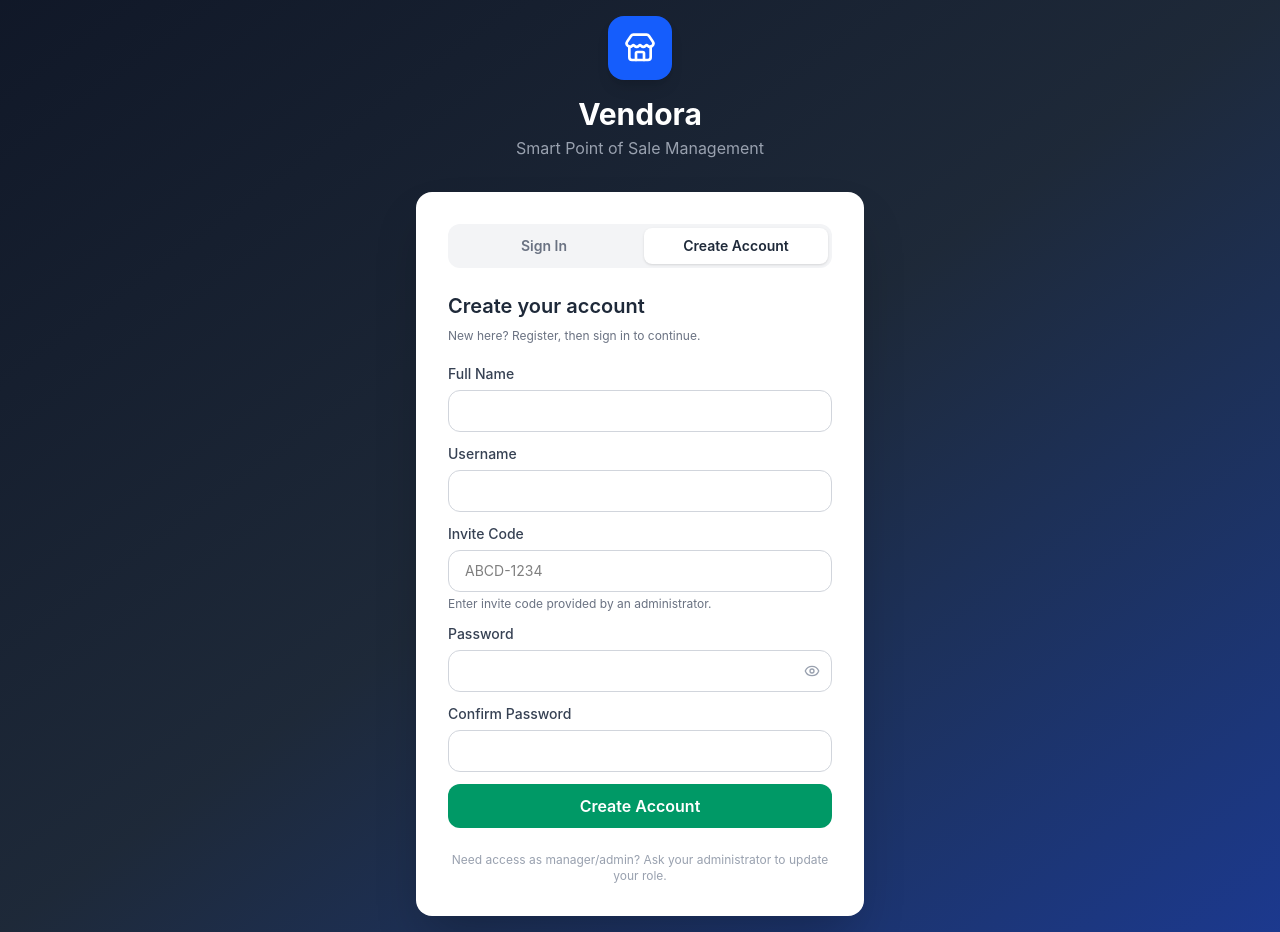
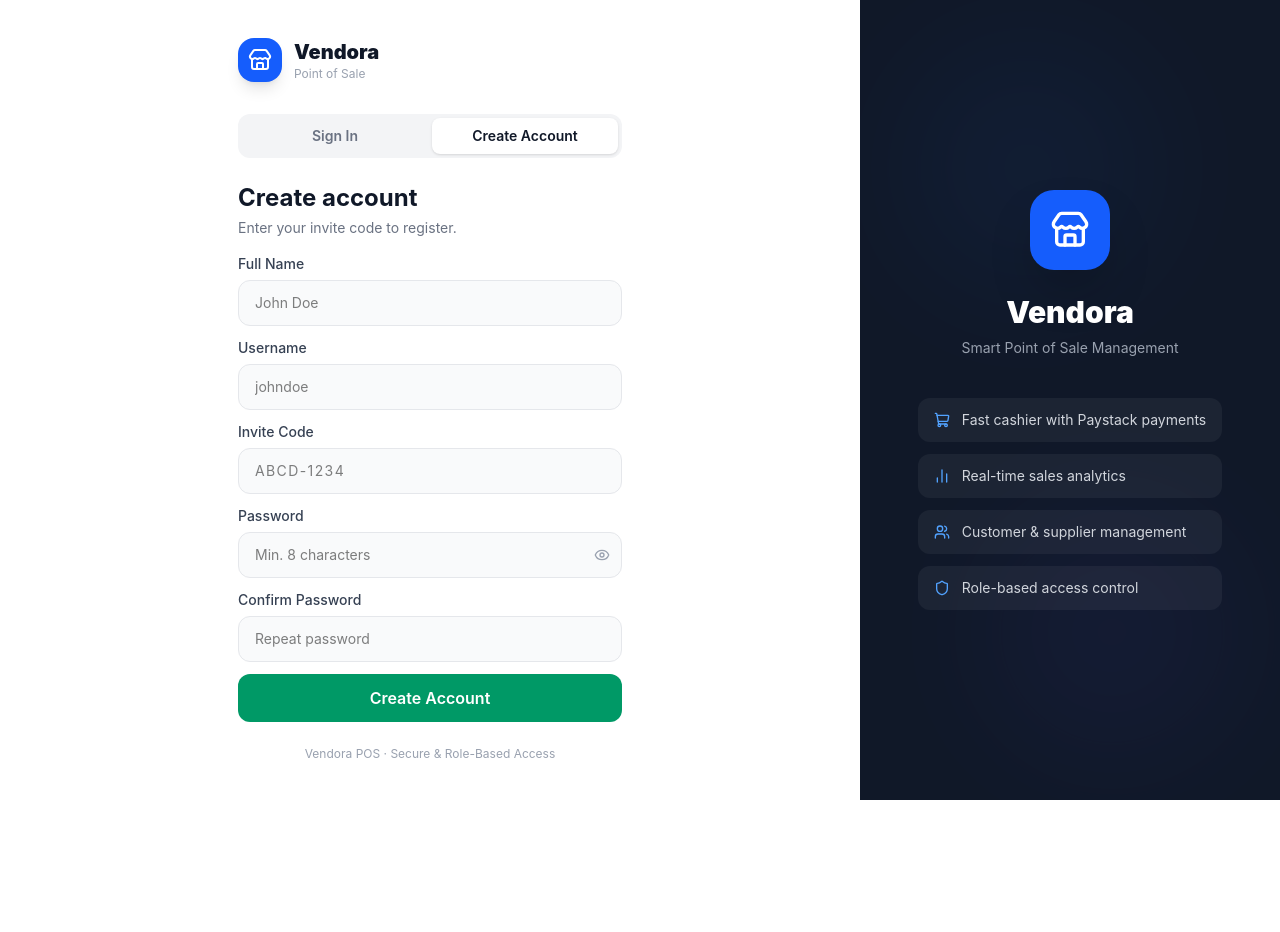
Before and after one commit to AmassTechHub/Vendora, a React (Vite) app in the folder frontend/: page /login in a window 1280 px wide. Both pictures are taken after typing "Sample", "Sample123" into the empty fields and a click on the button "Create Account". After the commit the page ends 800 px from the top, so only its background shows below. Built offline with nearby package versions, Linux system fonts and the light colour scheme; no server answers.

Commit message:
fix: login page - invite code not required for first account, full form visible, better layout with branding panel

```diff
--- a/frontend/src/pages/Login.jsx
+++ b/frontend/src/pages/Login.jsx
@@ -3,16 +3,12 @@
 import { useAuth } from '../context/AuthContext';
 import api from '../api/axios';
 import toast from 'react-hot-toast';
-import { Store, Eye, EyeOff } from 'lucide-react';
+import { Store, Eye, EyeOff, ShoppingCart, BarChart2, Users, Shield } from 'lucide-react';
 
 export default function Login() {
   const [form, setForm] = useState({ username: '', password: '' });
   const [registerForm, setRegisterForm] = useState({
-    username: '',
-    fullName: '',
-    password: '',
-    confirmPassword: '',
-    inviteCode: '',
+    username: '', fullName: '', password: '', confirmPassword: '', inviteCode: '',
   });
   const [loading, setLoading] = useState(false);
   const [showPass, setShowPass] = useState(false);
@@ -24,17 +20,10 @@
   const navigate = useNavigate();
 
   useEffect(() => {
-    const loadStatus = async () => {
-      try {
-        const { data } = await api.get('/auth/status');
+    api.get('/auth/status').then(({ data }) => {
       setHasUsers(Boolean(data?.hasUsers));
       setSignupEnabled(data?.publicSignupEnabled !== false);
-      } catch {
-        setHasUsers(true);
-        setSignupEnabled(true);
-      }
-    };
-    loadStatus();
+    }).catch(() => {});
   }, []);
 
   const handleSubmit = async (e) => {
@@ -42,37 +31,24 @@
     setLoading(true);
     try {
       const { data } = await api.post('/auth/login', form);
-      login(
-        { id: data.id, fullName: data.fullName, role: data.role },
-        data.token,
-        data.refreshToken
-      );
+      login({ id: data.id, fullName: data.fullName, role: data.role }, data.token, data.refreshToken);
       navigate(data.role === 'CASHIER' ? '/cashier' : '/dashboard');
     } catch (err) {
       toast.error(err.response?.data?.error || 'Invalid username or password');
-    } finally {
-      setLoading(false);
-    }
+    } finally { setLoading(false); }
   };
 
   const handleRegister = async (e) => {
     e.preventDefault();
-    if (registerForm.password.length < 8) {
-      toast.error('Password must be at least 8 characters');
-      return;
-    }
-    if (registerForm.password !== registerForm.confirmPassword) {
-      toast.error('Passwords do not match');
-      return;
-    }
-
+    if (registerForm.password.length < 8) { toast.error('Password must be at least 8 characters'); return; }
+    if (registerForm.password !== registerForm.confirmPassword) { toast.error('Passwords do not match'); return; }
     setLoading(true);
     try {
       const { data } = await api.post('/auth/register', {
         username: registerForm.username.trim(),
         fullName: registerForm.fullName.trim(),
         password: registerForm.password,
-        inviteCode: registerForm.inviteCode.trim(),
+        inviteCode: registerForm.inviteCode.trim() || undefined,
       });
       toast.success(data?.message || 'Account created. Sign in now.');
       setForm({ username: registerForm.username.trim(), password: '' });
@@ -80,188 +56,151 @@
       setMode('signin');
     } catch (err) {
       toast.error(err.response?.data?.error || 'Account creation failed');
-    } finally {
-      setLoading(false);
-    }
+    } finally { setLoading(false); }
   };
 
+  const inputClass = "w-full border border-gray-200 rounded-xl px-4 py-3 text-sm focus:outline-none focus:ring-2 focus:ring-blue-500 focus:border-transparent transition bg-gray-50 focus:bg-white";
+
   return (
-    <div className="min-h-screen bg-linear-to-br from-gray-900 via-gray-800 to-blue-900 flex items-center justify-center p-4">
-      <div className="w-full max-w-md">
-
+    <div className="min-h-screen flex">
+      {/* Left — form */}
+      <div className="flex-1 flex items-center justify-center p-6 bg-white overflow-y-auto">
+        <div className="w-full max-w-sm">
           {/* Logo */}
-        <div className="text-center mb-8">
-          <div className="inline-flex items-center justify-center bg-blue-600 rounded-2xl p-4 mb-4 shadow-lg">
-            <Store size={32} className="text-white" />
+          <div className="flex items-center gap-3 mb-8">
+            <div className="bg-blue-600 rounded-2xl p-2.5 shadow-lg">
+              <Store size={24} className="text-white" />
             </div>
-          <h1 className="text-3xl font-bold text-white">Vendora</h1>
-          <p className="text-gray-400 mt-1">Smart Point of Sale Management</p>
-        </div>
-
-        {/* Card */}
-        <div className="bg-white rounded-2xl shadow-2xl p-8">
-          <div className="mb-6">
-            <div className="flex gap-2 bg-gray-100 p-1 rounded-xl">
-              <button
-                type="button"
-                onClick={() => setMode('signin')}
-                className={`flex-1 py-2 rounded-lg text-sm font-semibold ${
-                  mode === 'signin' ? 'bg-white shadow text-gray-800' : 'text-gray-500'
-                }`}
-              >
-                Sign In
-              </button>
-              <button
-                type="button"
-                onClick={() => setMode('create')}
-                disabled={!signupEnabled}
-                className={`flex-1 py-2 rounded-lg text-sm font-semibold ${
-                  mode === 'create' ? 'bg-white shadow text-gray-800' : 'text-gray-500'
-                } disabled:opacity-50`}
-              >
-                Create Account
-              </button>
+            <div>
+              <h1 className="text-xl font-black text-gray-900">Vendora</h1>
+              <p className="text-xs text-gray-400">Point of Sale</p>
             </div>
           </div>
 
+          {/* Tabs */}
+          <div className="flex gap-1 bg-gray-100 p-1 rounded-xl mb-6">
+            {['signin', 'create'].map(m => (
+              <button key={m} type="button" onClick={() => setMode(m)}
+                disabled={m === 'create' && !signupEnabled}
+                className={`flex-1 py-2 rounded-lg text-sm font-semibold transition-all ${
+                  mode === m ? 'bg-white shadow text-gray-900' : 'text-gray-500 hover:text-gray-700'
+                } disabled:opacity-40`}>
+                {m === 'signin' ? 'Sign In' : 'Create Account'}
+              </button>
+            ))}
+          </div>
+
           {mode === 'signin' ? (
-            <>
-              <h2 className="text-xl font-semibold text-gray-800 mb-6">Sign in to your account</h2>
-
             <form onSubmit={handleSubmit} className="space-y-4">
               <div>
+                <h2 className="text-2xl font-bold text-gray-900 mb-1">Welcome back</h2>
+                <p className="text-sm text-gray-500 mb-5">Sign in to your account</p>
+              </div>
+              <div>
                 <label className="block text-sm font-medium text-gray-700 mb-1.5">Username</label>
-                  <input
-                    type="text"
-                    autoFocus
-                    className="w-full border border-gray-300 rounded-xl px-4 py-2.5 text-sm focus:outline-none focus:ring-2 focus:ring-blue-500 focus:border-transparent transition"
-                    placeholder="Enter your username"
-                    value={form.username}
-                    onChange={(e) => setForm({ ...form, username: e.target.value })}
-                    required
-                  />
+                <input type="text" autoFocus className={inputClass} placeholder="Enter your username"
+                  value={form.username} onChange={e => setForm({ ...form, username: e.target.value })} required />
               </div>
-
               <div>
                 <label className="block text-sm font-medium text-gray-700 mb-1.5">Password</label>
                 <div className="relative">
-                    <input
-                      type={showPass ? 'text' : 'password'}
-                      className="w-full border border-gray-300 rounded-xl px-4 py-2.5 pr-10 text-sm focus:outline-none focus:ring-2 focus:ring-blue-500 focus:border-transparent transition"
+                  <input type={showPass ? 'text' : 'password'} className={`${inputClass} pr-10`}
                     placeholder="Enter your password"
-                      value={form.password}
-                      onChange={(e) => setForm({ ...form, password: e.target.value })}
-                      required
-                    />
+                    value={form.password} onChange={e => setForm({ ...form, password: e.target.value })} required />
                   <button type="button" onClick={() => setShowPass(!showPass)}
                     className="absolute right-3 top-1/2 -translate-y-1/2 text-gray-400 hover:text-gray-600">
                     {showPass ? <EyeOff size={16} /> : <Eye size={16} />}
                   </button>
                 </div>
               </div>
-
-                <button
-                  type="submit"
-                  disabled={loading}
-                  className="w-full bg-blue-600 text-white py-2.5 rounded-xl font-semibold hover:bg-blue-700 disabled:opacity-50 transition active:scale-95 mt-2"
-                >
-                  {loading ? (
-                    <span className="flex items-center justify-center gap-2">
-                      <span className="animate-spin rounded-full h-4 w-4 border-b-2 border-white" />
-                      Signing in...
-                    </span>
-                  ) : 'Sign In'}
+              <button type="submit" disabled={loading}
+                className="w-full bg-blue-600 text-white py-3 rounded-xl font-semibold hover:bg-blue-700 disabled:opacity-50 transition active:scale-95">
+                {loading ? <span className="flex items-center justify-center gap-2"><span className="animate-spin rounded-full h-4 w-4 border-b-2 border-white" />Signing in...</span> : 'Sign In'}
               </button>
             </form>
-            </>
           ) : (
-            <>
-              <h2 className="text-xl font-semibold text-gray-800 mb-2">Create your account</h2>
-              <p className="text-xs text-gray-500 mb-5">
-                New here? Register, then sign in to continue.
-              </p>
             <form onSubmit={handleRegister} className="space-y-3">
               <div>
+                <h2 className="text-2xl font-bold text-gray-900 mb-1">Create account</h2>
+                <p className="text-sm text-gray-500 mb-4">
+                  {!hasUsers ? '🎉 You\'re the first user — you\'ll be ADMIN.' : 'Enter your invite code to register.'}
+                </p>
+              </div>
+              <div>
                 <label className="block text-sm font-medium text-gray-700 mb-1.5">Full Name</label>
-                  <input
-                    type="text"
-                    className="w-full border border-gray-300 rounded-xl px-4 py-2.5 text-sm"
-                    value={registerForm.fullName}
-                    onChange={(e) => setRegisterForm({ ...registerForm, fullName: e.target.value })}
-                    required
-                  />
+                <input type="text" className={inputClass} placeholder="John Doe"
+                  value={registerForm.fullName} onChange={e => setRegisterForm({ ...registerForm, fullName: e.target.value })} required />
               </div>
               <div>
                 <label className="block text-sm font-medium text-gray-700 mb-1.5">Username</label>
-                  <input
-                    type="text"
-                    className="w-full border border-gray-300 rounded-xl px-4 py-2.5 text-sm"
-                    value={registerForm.username}
-                    onChange={(e) => setRegisterForm({ ...registerForm, username: e.target.value })}
-                    required
-                  />
+                <input type="text" className={inputClass} placeholder="johndoe"
+                  value={registerForm.username} onChange={e => setRegisterForm({ ...registerForm, username: e.target.value })} required />
               </div>
               <div>
-                  <label className="block text-sm font-medium text-gray-700 mb-1.5">Invite Code</label>
-                  <input
-                    type="text"
-                    className="w-full border border-gray-300 rounded-xl px-4 py-2.5 text-sm uppercase"
+                <label className="block text-sm font-medium text-gray-700 mb-1.5">
+                  Invite Code {!hasUsers && <span className="text-gray-400 font-normal">(not needed for first account)</span>}
+                </label>
+                <input type="text" className={`${inputClass} uppercase tracking-widest`}
+                  placeholder={hasUsers ? 'ABCD-1234' : 'Leave blank'}
                   value={registerForm.inviteCode}
-                    onChange={(e) => setRegisterForm({ ...registerForm, inviteCode: e.target.value })}
-                    placeholder={hasUsers ? 'ABCD-1234' : 'Optional for first account'}
-                    required={hasUsers}
-                  />
-                  <p className="text-xs text-gray-500 mt-1">
-                    {hasUsers
-                      ? 'Enter invite code provided by an administrator.'
-                      : 'No users found: this first account will be created as Admin.'}
-                  </p>
+                  onChange={e => setRegisterForm({ ...registerForm, inviteCode: e.target.value })} />
               </div>
               <div>
                 <label className="block text-sm font-medium text-gray-700 mb-1.5">Password</label>
                 <div className="relative">
-                    <input
-                      type={showRegisterPass ? 'text' : 'password'}
-                      className="w-full border border-gray-300 rounded-xl px-4 py-2.5 pr-10 text-sm"
-                      value={registerForm.password}
-                      onChange={(e) => setRegisterForm({ ...registerForm, password: e.target.value })}
-                      required
-                    />
-                    <button
-                      type="button"
-                      onClick={() => setShowRegisterPass(!showRegisterPass)}
-                      className="absolute right-3 top-1/2 -translate-y-1/2 text-gray-400 hover:text-gray-600"
-                    >
+                  <input type={showRegisterPass ? 'text' : 'password'} className={`${inputClass} pr-10`}
+                    placeholder="Min. 8 characters"
+                    value={registerForm.password} onChange={e => setRegisterForm({ ...registerForm, password: e.target.value })} required />
+                  <button type="button" onClick={() => setShowRegisterPass(!showRegisterPass)}
+                    className="absolute right-3 top-1/2 -translate-y-1/2 text-gray-400 hover:text-gray-600">
                     {showRegisterPass ? <EyeOff size={16} /> : <Eye size={16} />}
                   </button>
                 </div>
               </div>
               <div>
                 <label className="block text-sm font-medium text-gray-700 mb-1.5">Confirm Password</label>
-                  <input
-                    type="password"
-                    className="w-full border border-gray-300 rounded-xl px-4 py-2.5 text-sm"
-                    value={registerForm.confirmPassword}
-                    onChange={(e) => setRegisterForm({ ...registerForm, confirmPassword: e.target.value })}
-                    required
-                  />
+                <input type="password" className={inputClass} placeholder="Repeat password"
+                  value={registerForm.confirmPassword} onChange={e => setRegisterForm({ ...registerForm, confirmPassword: e.target.value })} required />
               </div>
-                <button
-                  type="submit"
-                  disabled={loading}
-                  className="w-full bg-emerald-600 text-white py-2.5 rounded-xl font-semibold hover:bg-emerald-700 disabled:opacity-50"
-                >
+              <button type="submit" disabled={loading}
+                className="w-full bg-emerald-600 text-white py-3 rounded-xl font-semibold hover:bg-emerald-700 disabled:opacity-50 transition">
                 {loading ? 'Creating account...' : 'Create Account'}
               </button>
             </form>
-            </>
           )}
 
           <p className="text-center text-xs text-gray-400 mt-6">
-            {signupEnabled
-              ? 'Need access as manager/admin? Ask your administrator to update your role.'
-              : 'Account creation is disabled. Contact your administrator.'}
+            Vendora POS · Secure & Role-Based Access
           </p>
+        </div>
+      </div>
+
+      {/* Right — branding (hidden on mobile) */}
+      <div className="hidden lg:flex lg:w-[420px] bg-gray-900 flex-col items-center justify-center p-12 relative overflow-hidden">
+        {/* Background pattern */}
+        <div className="absolute inset-0 opacity-5">
+          <div className="absolute top-10 left-10 w-64 h-64 bg-blue-500 rounded-full blur-3xl" />
+          <div className="absolute bottom-10 right-10 w-64 h-64 bg-indigo-500 rounded-full blur-3xl" />
+        </div>
+        <div className="relative z-10 text-center">
+          <div className="bg-blue-600 rounded-3xl p-5 inline-flex mb-6 shadow-2xl">
+            <Store size={40} className="text-white" />
+          </div>
+          <h2 className="text-3xl font-black text-white mb-2">Vendora</h2>
+          <p className="text-gray-400 text-sm mb-10">Smart Point of Sale Management</p>
+          <div className="space-y-3 text-left">
+            {[
+              { icon: ShoppingCart, text: 'Fast cashier with Paystack payments' },
+              { icon: BarChart2, text: 'Real-time sales analytics' },
+              { icon: Users, text: 'Customer & supplier management' },
+              { icon: Shield, text: 'Role-based access control' },
+            ].map(({ icon: Icon, text }) => (
+              <div key={text} className="flex items-center gap-3 bg-white/5 rounded-xl px-4 py-3">
+                <Icon size={16} className="text-blue-400 shrink-0" />
+                <span className="text-sm text-gray-300">{text}</span>
+              </div>
+            ))}
+          </div>
         </div>
       </div>
     </div>
```
Lines whose indentation alone changed are shown as unchanged.
